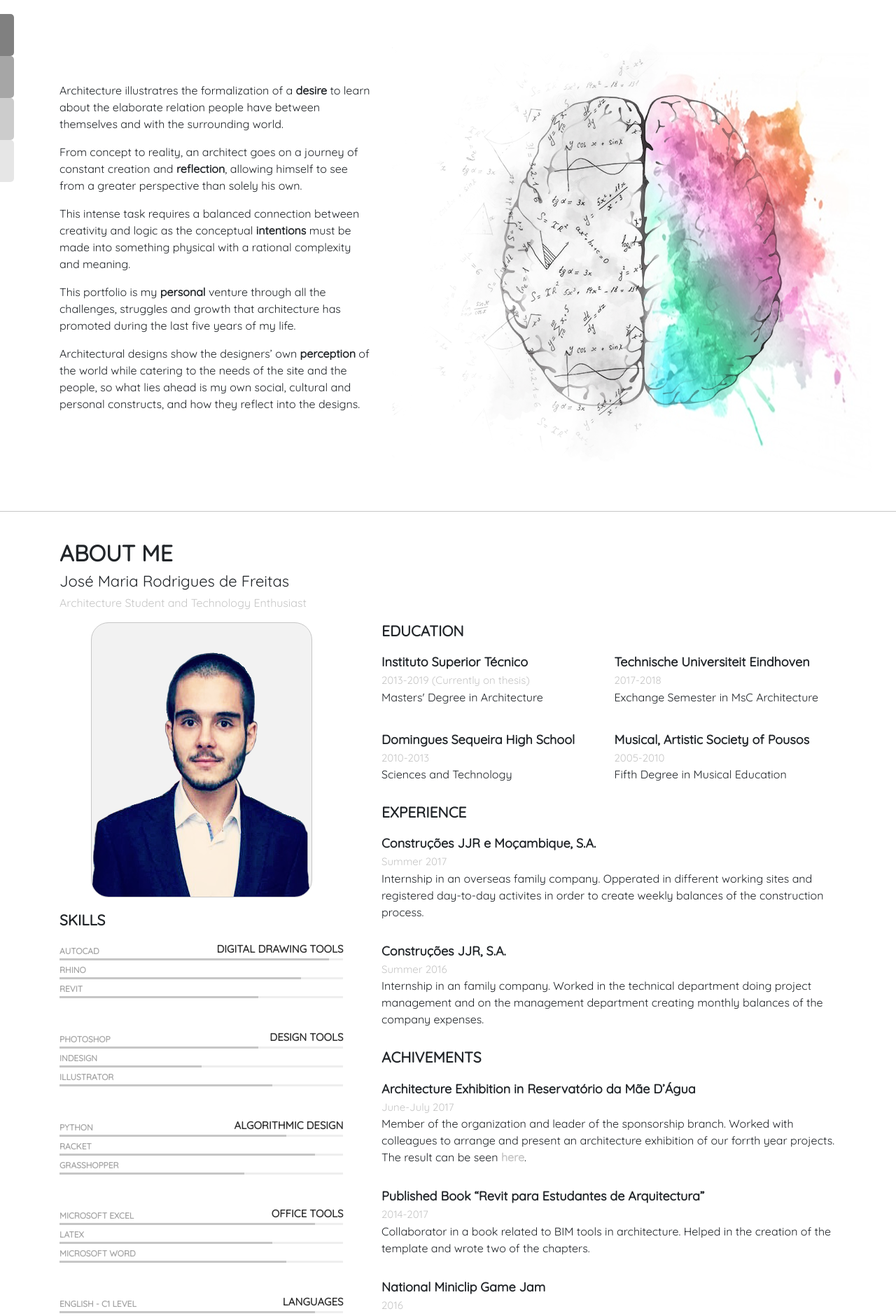
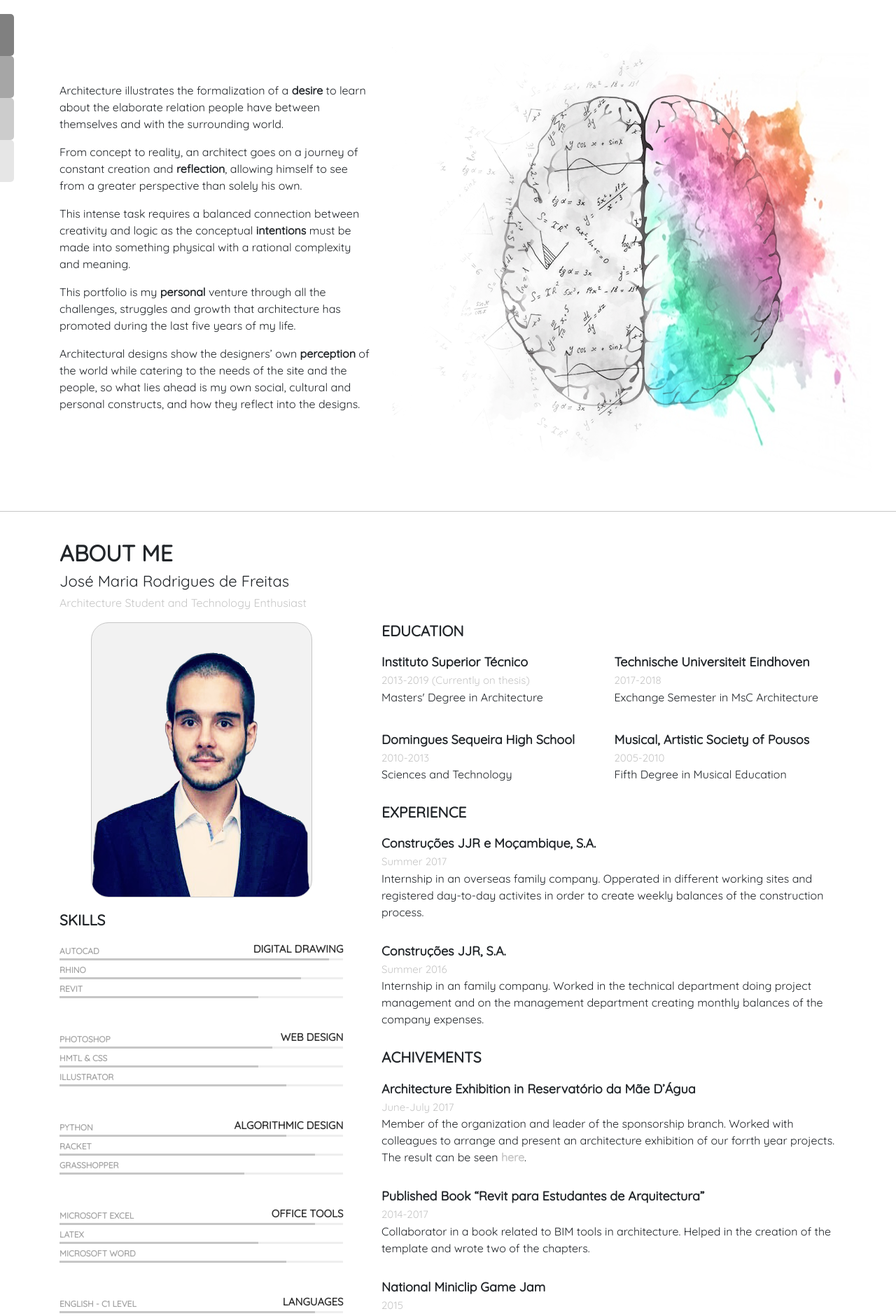
Before and after one commit to archifreitas/archifreitas.github.io, a Jekyll site: the page portfolio.html, which Jekyll copies as it is, in a window 1280 px wide. Shown: the top 1880 px of the page at 70% size. Built offline with Jekyll 4.4.1, drawn with Linux system fonts in a browser that asks for light colours; some of the changed text lies outside the part shown.

Commit message:
upload v1.0 - desktop only

```diff
--- a/assets/css/index.css
+++ b/assets/css/index.css
@@ -7,9 +7,8 @@
     border-radius: 25px;
     border: 1px solid #c6c6c6;
     display: block;
-    margin-left: auto;
-    margin-right: auto;
 		background-color: rgba(0, 0, 0, .05);
+		margin:auto;
 }
 
 .icon {
@@ -34,6 +33,16 @@
 
 .icon-left:hover {
     transform: scale(1.25);
+}
+
+a.top-text {
+	color: #c6c6c6;
+}
+
+a.top-text:hover {
+	color: black;
+	font-weight: bold;
+	text-decoration: none;
 }
 
 #mySidenav a {
@@ -233,11 +242,12 @@
 }
 
 #projects {
-  padding-top: 340px;
-  padding-bottom: 340px;
+  padding-top: 45px;
+  padding-bottom: 45px;
   background-image: url('../img/bg-projects.png');
   background-size: cover;
   background-repeat:no-repeat;
+	background-position: center;
 }
 
 * {
--- a/portfolio.html
+++ b/portfolio.html
@@ -1,5 +1,5 @@
 <!doctype html>
-<html lang="en">
+<html lang="en" id="top">
   <head>
     <meta charset="utf-8">
     <meta name="viewport" content="width=device-width, initial-scale=1, shrink-to-fit=no">
@@ -29,7 +29,7 @@
     <div class="container" style="margin-top:47px; margin-bottom:47px">
       <div class="row">
         <div class="col-5" style="padding-top:70px">
-          <p class="brain-text">Architecture illustratres the formalization of a <strong>desire</strong> to learn about the elaborate relation people have between themselves and with the surrounding world.</p>
+          <p class="brain-text">Architecture illustrates the formalization of a <strong>desire</strong> to learn about the elaborate relation people have between themselves and with the surrounding world.</p>
           <p class="brain-text">From concept to reality, an architect goes on a journey of constant creation and <strong>reflection</strong>, allowing himself to see from a greater perspective than solely his own.</p>
           <p class="brain-text">This intense task requires a balanced connection between creativity and logic as the conceptual <strong>intentions</strong> must be made into something physical with a rational complexity and meaning.</p>
           <p class="brain-text">This portfolio is my <strong>personal</strong> venture through all the challenges, struggles and growth that architecture has promoted during the last five years of my life.</p>
@@ -60,6 +60,8 @@
             <div class="col-11">
               <img class="avatar" src="assets/img/euzinho.png">
             </div>
+            <div class="col-1">
+            </div>
           </div>
 
           <!-- Skills -->
@@ -69,7 +71,7 @@
           <div class="row" style="margin-top:10px">
             <div class="col">
               <div class="skillbar">
-                  <div class="skill-bar-percent">Digital Drawing Tools</div>
+                  <div class="skill-bar-percent">Digital Drawing</div>
                   <div class="skillbar-title">AutoCad</div>
                   <div class="skillbar-bar" style="width: 95%;"></div>
                   <div class="skillbar-title">Rhino</div>
@@ -79,13 +81,13 @@
               </div>
 
               <div class="skillbar">
-                  <div class="skill-bar-percent">Design Tools</div>
+                  <div class="skill-bar-percent">Web Design</div>
                   <div class="skillbar-title">Photoshop</div>
+                  <div class="skillbar-bar" style="width: 75%;"></div>
+                  <div class="skillbar-title">HMTL & CSS</div>
                   <div class="skillbar-bar" style="width: 70%;"></div>
-                  <div class="skillbar-title">Indesign</div>
-                  <div class="skillbar-bar" style="width: 50%;"></div>
                   <div class="skillbar-title">Illustrator</div>
-                  <div class="skillbar-bar" style="width: 75%;"></div>
+                  <div class="skillbar-bar" style="width: 80%;"></div>
               </div>
 
               <div class="skillbar" data-percent="70%">
@@ -103,7 +105,7 @@
                   <div class="skillbar-title">Microsoft Excel</div>
                   <div class="skillbar-bar" style="width: 90%;"></div>
                   <div class="skillbar-title">LaTeX</div>
-                  <div class="skillbar-bar" style="width: 75%;"></div>
+                  <div class="skillbar-bar" style="width: 70%;"></div>
                   <div class="skillbar-title">Microsoft Word</div>
                   <div class="skillbar-bar" style="width: 80%;"></div>
               </div>
@@ -195,8 +197,8 @@
           <div class="row">
             <div class="col" style="padding: 0px">
               <p class="text-university">National Miniclip Game Jam</p>
-              <p class="text-date">2016</p>
-              <p class="text-subject">Our group was awarded the 2nd place in the competition and 1st place in Innovation. I was responsible for the design of the objects and menus in the game. Worked with a team to develop a themed game in 48 hours.</p>
+              <p class="text-date">2015</p>
+              <p class="text-subject">Our group was awarded the 2nd place in the competition and 1st place in the Theme. I was responsible for the design of the objects and menus in the game. Worked with a team to develop a themed game in 48 hours.</p>
             </div>
           </div>
         </div>
@@ -257,7 +259,7 @@
           </div>
         </div>
         <div class="col-4">
-          <p class="text-memory">Eindhoven exposition pavillion is designed around the need for connection with its surroudings while mantaining an hierarchy in constrast with them.  Hiding the complex  interior with an inert but plastic facade, there is created a journey , that gives place to new perceptions. Contrast then is reflected in every scaled from the facade to the tiniest detail, as the user wonders and keeps discovering diferent relations.</p>
+          <p class="text-memory">Eindhoven exposition pavillion is designed around the need for connection with its surroudings while mantaining an hierarchy in constrast with them.  Hiding the complex  interior with an inert but plastic facade, there is created a journey , that gives place to new perceptions. Contrast then is reflected in every scale, from the facade to the tiniest detail, as the user wonders and keeps discovering diferent relations.</p>
           <p class="text-memory">To really discover one’s own identity, we have to rearrange perceptions. It is necessary to uncover unkown places filled with doubt and excitement, allowing the mind to be detached from knowledge and perceive everything as new, like the unwarpping of a gift, which drives the mind to imagine and wonder, as there are no rigid nor soft, no curved nor straight, only relations. In the midst of chaos and contrast in these relations, we may find new meanings.</p>
         </div>
       </div>
@@ -289,8 +291,8 @@
         <div class="col-4">
           <p class="text-memory">Eindhoven School is formed in the uncertainty of their academic environment, where ideas are developed from individual exploration and precedent study. There is a clear reverance for the modern ideas and expressions, a foundation of rationality with highly expressive highlights. </p>
           <p class="text-memory">This project tries to convey a library of the main elements of the great masters of the modernism into a sandbox that allows the creation of buildings through certain conditions that define Eindhoven Architecture.</p>
-          <p class="text-memory">Through Rhino and Grasshopper, a program is defined that can create different buildings, that are not only able to be optimized, but also allow the selection and printing of different elements into the design: walls, windows, beams and textures.</p>
-          <p class="text-memory">Feels like an infinite workspace to empower creativity.</p>
+          <p class="text-memory">Through Rhino and Grasshopper, a program is developed that can create different buildings, that are not only able to be optimized, but also allow the selection and printing of different elements into the design: walls, windows, beams and textures.</p>
+          <p class="text-memory">Acts like an infinite workspace to empower creativity.</p>
         </div>
         <div class="col-8">
           <div class="row" style="padding-bottom:20px">
@@ -355,7 +357,7 @@
           </div>
         </div>
         <div class="col-4">
-          <p class="text-memory">In a city area known for its relevance in the Lisbon urban tissue, theproposal rises as a new perspective over the life of Avenida Infante Santo, Basílica da Estrela and Rua de São Ciro, which manifest as desconnected elements and lack unity.</p>
+          <p class="text-memory">In a city area known for its relevance in the Lisbon urban tissue, the proposal rises as a new perspective over the life of Avenida Infante Santo, Basílica da Estrela and Rua de São Ciro, which manifest as desconnected elements and lack unity.</p>
           <p class="text-memory">Through the creation of well defined and regular spaces with unique identities, in a gesture where the mass adapts to the recently shaped voids,
             there is a search for the promotion of the Basílica and a reformulation of the relation between her, Avenida Infante Santo and the surrounding voids.</p>
           <p class="text-memory">Each space reveals a singular essence related to the program of the envolving masses and acts as  the conducting wire of the project.</p>
@@ -458,13 +460,10 @@
           </div>
         </div>
         <div class="col-4">
-          <p class="text-memory">Missing Text</p>
-          <!--
-          <p class="text-memory">Through the creation of well defined and regular spaces with unique identities, in a gesture where the mass adapts to the recently shaped voids,
-            there is a search for the promotion of the Basílica and a reformulation of the relation between her, Avenida Infante Santo and the surrounding voids.</p>
-          <p class="text-memory">Each space reveals a singular essence related to the program of the envolving masses and acts as  the conducting wire of the project.</p>
-          <p class="text-memory">The central  courtyard  assumes itself as the organizing element of the different moments that define the new theater.</p>
--->
+          <p class="text-memory">This project is a reflection over the immense heritage that is present around Queluz, as it used to be the contemplation residence of the old portuguese kings. In a gesture that calls for the past, present and future, a vortex of memories is created where different moments define each part of the design. </p>
+          <p class="text-memory">In a complex and fluid shape that penetrates the already established aqueduct, this mass tries to connect the city of Queluz, the future, with Palácio de Queluz, the past, reshaping memories in the present.</p>
+          <p class="text-memory">With the new BIM tools, in this case Revit, the project tests the limits of the mixture of different programs and the relation with old and new, city and forest, lake and sky.</p>
+          <p class="text-memory">In the end, there is an expectance of a journey of self-knowledge, peace and meditation, unravelling new realizations, the foundation for a new reality.</p>
         </div>
       </div>
       <div class="row" style="margin-bottom:20px; margin-top:20px">
@@ -495,7 +494,7 @@
       </div>
       <div class="row">
         <div class="col">
-          <p class="text-grey" style="text-align:center">&copy; 2018 - All Rights Reserved</p>
+          <p class="text-grey" style="text-align:center">&copy; 2018 - All Rights Reserved - <a class="top-text" href="#top">Back to Top</a></p>
         </div>
       </div>
     </div>
```
